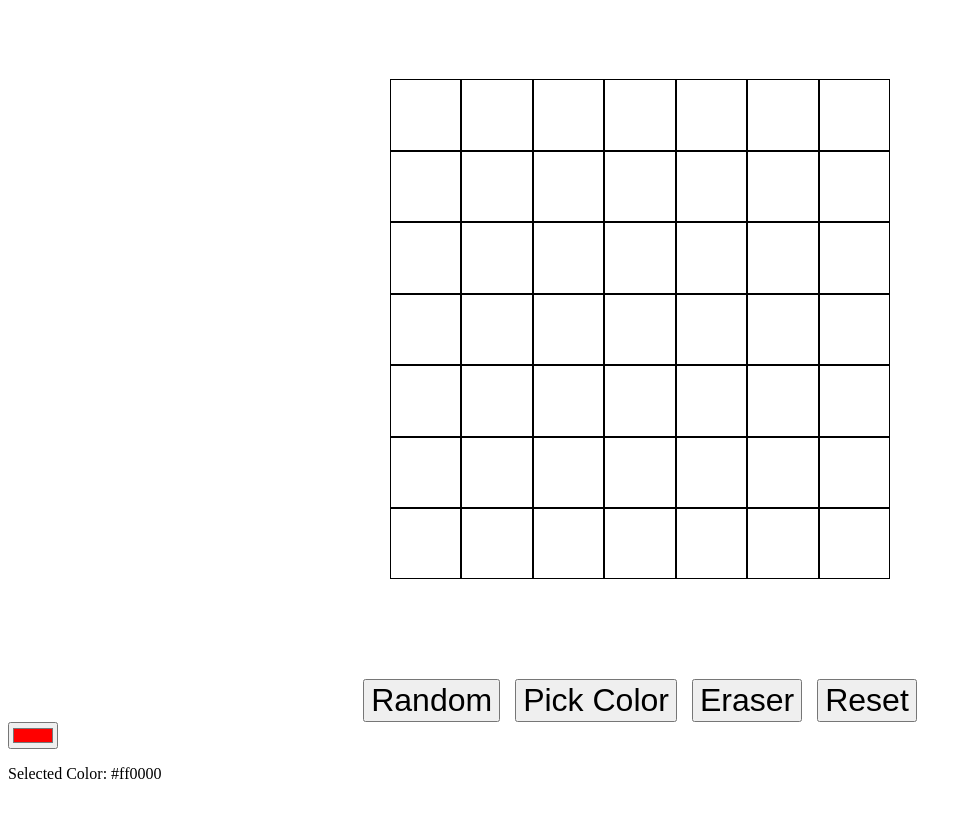
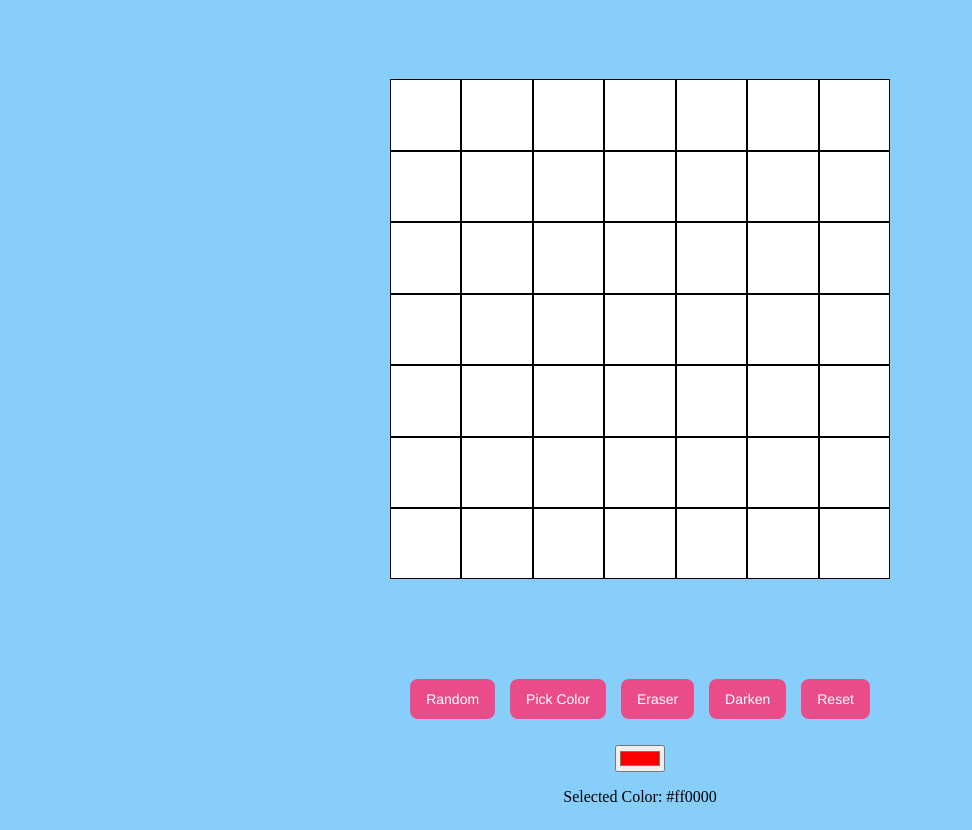
Before and after one commit to deepdev79/etchskch, a plain HTML site: page index.html in a window 1280 px wide. Shown: the part 79-909 px from the top of the page, without its empty margins (0-972 px from the left). Before the commit the page ends 878 px from the top, so only its background shows below. Drawn offline with Linux system fonts and the light colour scheme.

Commit message:
complete

```diff
--- a/index.html
+++ b/index.html
@@ -13,10 +13,13 @@
       <button class="btn">Random</button>
       <button class="btn">Pick Color</button>
       <button class="btn">Eraser</button>
+      <button class="btn">Darken</button>
       <button class="btn">Reset</button>
     </div>
-    <input type="color" id="colorPicker" value="#ff0000" />
-    <p>Selected Color: <span id="selectedColor">#ff0000</span></p>
+    <div class="color-palate">
+      <input type="color" id="colorPicker" value="#ff0000" />
+      <p>Selected Color: <span id="selectedColor">#ff0000</span></p>
+    </div>
 
     <script src="script.js"></script>
   </body>
--- a/script.js
+++ b/script.js
@@ -2,6 +2,7 @@
 const container = document.querySelector(".container");
 const option = document.querySelectorAll(".btn");
 const colorPicker = document.getElementById("colorPicker");
+let hue, saturation, lightness;
 
 const createGrid = function (rows, columns) {
   let total = rows * columns;
@@ -20,8 +21,17 @@ const createGrid = function (rows, columns) {
 };
 createGrid(7, 7);
 
+let darkness = 90;
+const prgDrk = function () {
+  if (darkness < 0) darkness = 90;
+  hue = 0;
+  saturation = 0;
+  lightness = darkness;
+  darkness -= 10;
+  return `hsl(${hue},${saturation}%,${lightness}%)`;
+};
+
 const GenerateRandomColor = function () {
-  let hue, saturation, lightness;
   hue = Math.floor(Math.random() * 361);
   saturation = Math.floor(Math.random() * (101 - 10) + 10);
   lightness = Math.floor(Math.random() * (81 - 20) + 20);
@@ -29,6 +39,18 @@ const GenerateRandomColor = function () {
 };
 
 const pickColor = function (choice) {
+  let size;
+  if (choice === "Reset") {
+    do {
+      size = prompt("Enter new size of Grid (Not more than 100)");
+    } while (size > 100);
+    if (size === null || size === "") return;
+    while (container.firstChild) {
+      container.removeChild(container.lastChild);
+    }
+    createGrid(size, size);
+    return;
+  }
   let pickRandomColor;
   container.addEventListener("mouseover", function (e) {
     if (e.target.classList.contains("box"))
@@ -42,6 +64,9 @@ const pickColor = function (choice) {
         case "Random":
           pickRandomColor = GenerateRandomColor();
           e.target.style.backgroundColor = pickRandomColor;
+          break;
+        case "Darken":
+          e.target.style.backgroundColor = prgDrk();
           break;
         default:
           e.target.style.backgroundColor = "green";
@@ -61,19 +86,6 @@ option.forEach((button) =>
 //function returns a random color
 
 
-//function for new grid input by user(resetGrid button)
-const resetGrid = function () {
-  let choice;
-  do {
-    choice = prompt("Enter new size of Grid (Not more than 100)");
-  } while (choice > 100);
-  if (choice === null || choice === "") return;
-
-  while (color.firstChild) {
-    color.removeChild(color.lastChild);
-  }
-  createGrid(choice);
-};
 
 //clears grid
 const resetBoard = function () {
--- a/styles.css
+++ b/styles.css
@@ -1,16 +1,17 @@
 * {
   box-sizing: border-box;
 }
-/* html,
+
 body {
-  height: 100%;
-} */
+  background-color: #87cefa;
+}
 
 h1 {
   text-align: center;
 }
 
 .container {
+  background-color: white;
   display: flex;
   flex-wrap: wrap;
   justify-content: space-around;
@@ -36,4 +37,42 @@ h1 {
 
 .btn {
   font-size: 2rem;
+  background-color: #ea4c89;
+  border-radius: 8px;
+  border-style: none;
+  box-sizing: border-box;
+  color: #ffffff;
+  cursor: pointer;
+  display: inline-block;
+  font-family: "Haas Grot Text R Web", "Helvetica Neue", Helvetica, Arial,
+    sans-serif;
+  font-size: 14px;
+  font-weight: 500;
+  height: 40px;
+  line-height: 20px;
+  list-style: none;
+  margin: 0;
+  outline: none;
+  padding: 10px 16px;
+  position: relative;
+  text-align: center;
+  text-decoration: none;
+  transition: color 100ms;
+  vertical-align: baseline;
+  user-select: none;
+  -webkit-user-select: none;
+  touch-action: manipulation;
 }
+
+.btn:hover,
+.btn:focus {
+  background-color: #f082ac;
+}
+
+.color-palate {
+  margin-top: 2%;
+  display: flex;
+  flex-direction: column;
+  justify-items: center;
+  align-items: center;
+}
```
